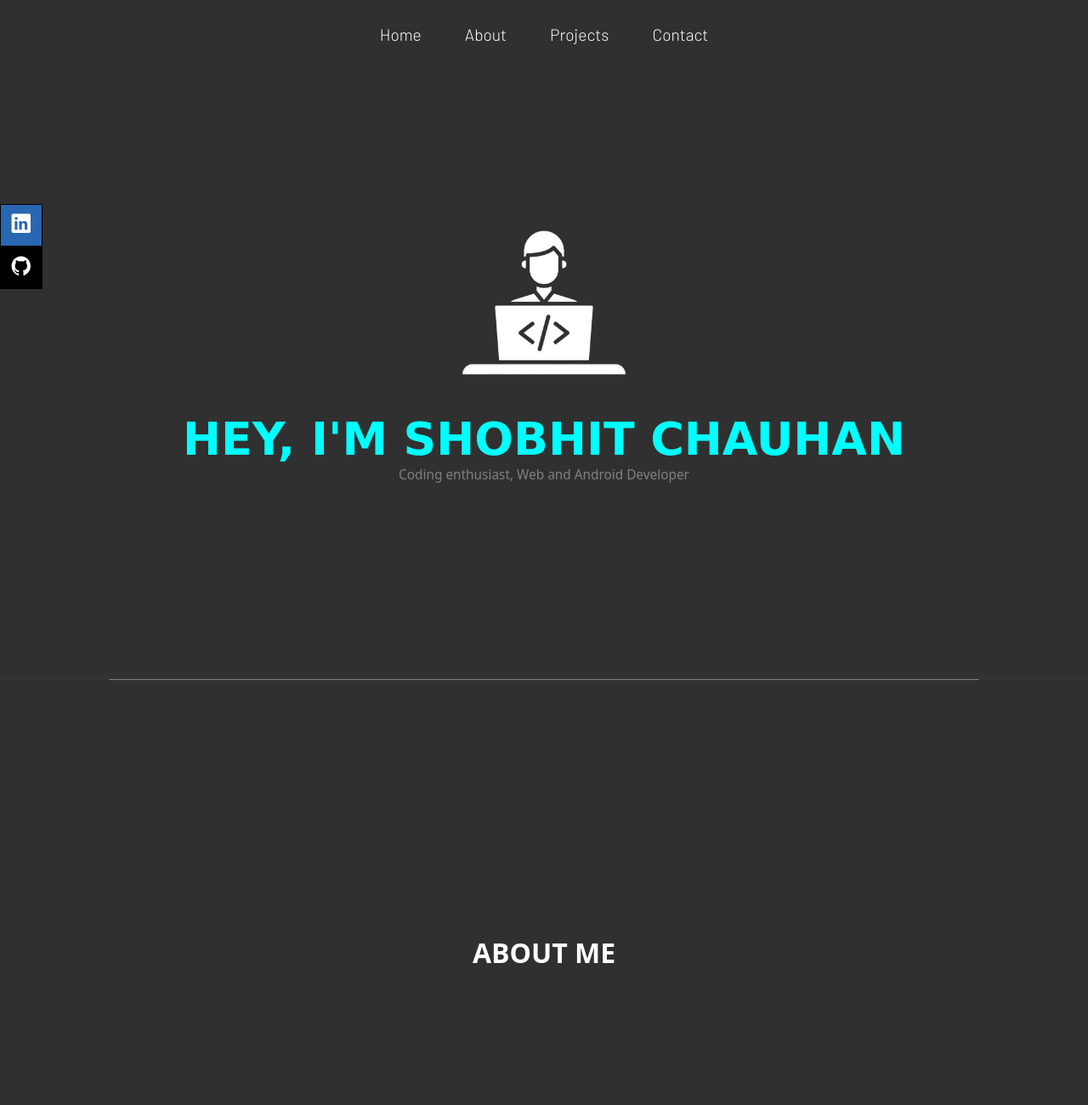
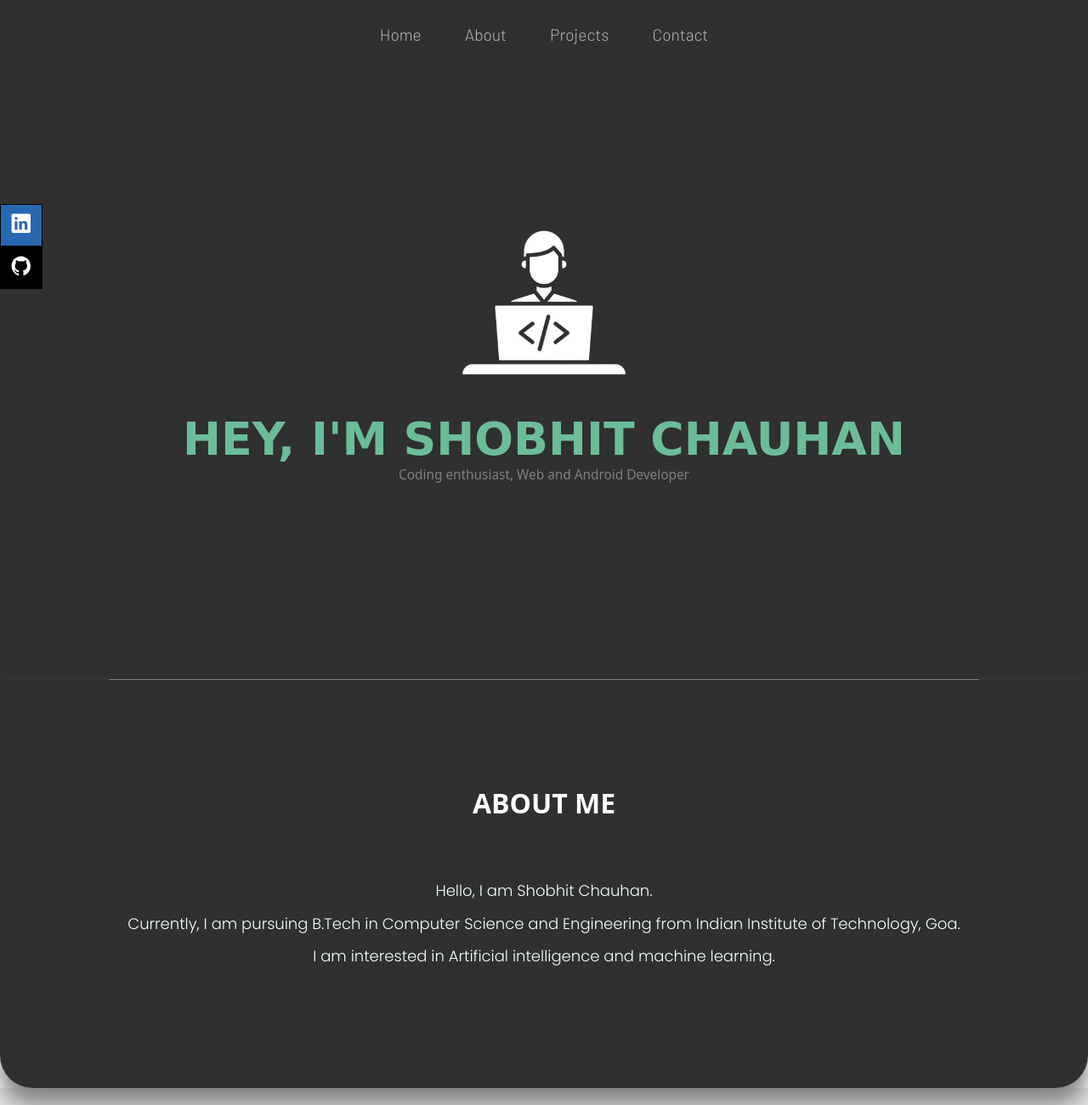
Before and after one commit to shobhitcs/profile, a plain HTML site: page index.html in a window 1280 px wide. Shown: the top 1300 px of the page at 85% size. Drawn offline with nearby package versions, Linux system fonts and the light colour scheme; a web font is replaced by a local one.

Commit message:
about added

```diff
--- a/index.html
+++ b/index.html
@@ -12,10 +12,10 @@
 <body>
     <nav class="">
         <div class="menu-list">
-            <a href="#home">Home</a>
-            <a href="#about">About</a>
-            <a href="#projects">Projects</a>
-            <a href="#contacts">Contact</a>
+            <a class="links" href="#home">Home</a>
+            <a class="links" href="#about">About</a>
+            <a class="links" href="#projects">Projects</a>
+            <a class="links" href="#contacts">Contact</a>
         </div>
     </nav>
     <div class="social">
@@ -24,17 +24,20 @@
     </div>
     <div class="foot-back"></div>
     <div class="body">
-        <div class="main bar" id="home">
+
+        <!-- tab class for link activation -->
+        <div class="main bar tab" id="home">
             <div class="logo-img"><img src="./images/dev2.png" alt="Logo"></div>
             <h1 class="init">HEY, I'M SHOBHIT CHAUHAN</h1>
-            <p class="info">Coding enthusiast, Web and Android Developer</p>
+            <p class="info init">Coding enthusiast, Web and Android Developer</p>
         </div>
-        <div class="data main" id="about">
-            <h2>ABOUT ME</h2>
+        <div class="data main tab" id="about">
+            <h2 class="init">ABOUT ME</h2>
+            <p class="myaboutinfo init">Hello, I am Shobhit Chauhan. <br>Currently, I am pursuing B.Tech in Computer Science and Engineering from Indian Institute of Technology, Goa. <br>I am interested in Artificial intelligence and machine learning.</p>
         </div>
         <div class="data1 main">
-            <h3>LANGUAGES</h3>
-            <div class="tileset">
+            <h3 class="init">LANGUAGES</h3>
+            <div class="tileset init">
                 <div class="tiles">
                     <img src="./images/c.png" alt="">
                 </div>
@@ -60,9 +63,9 @@
                 </div>
             </div>
         </div>
-        <div class="data2 main bar">
-            <h3>WEB DEVELOPMENT</h3>
-            <div class="tileset">
+        <div class="data2 main bar " id="projects">
+            <h3 class="init">WEB DEVELOPMENT</h3>
+            <div class="tileset init">
                 <div class="tiles">
                     <img src="./images/github-image.png" alt="">
                 </div>
@@ -80,9 +83,9 @@
                 </div>
             </div>
         </div>
-        <div class="data3 main" id="projects">
-            <h3>PROJECTS</h3>
-            <div class="proj">
+        <div class="data3 main tab" >
+            <h3 class="init">PROJECTS</h3>
+            <div class="proj init">
                 <div class="ltab"><img src="./images/proj1.png" alt=""></div>
                 <div class="rtab">
                     <h4>LIVCast</h4>
@@ -93,7 +96,7 @@
                 </div>
             </div>
         </div>
-        <div class="footer main" id="contacts">
+        <div class="footer main tab" id="contacts">
             <h3>GET IN TOUCH</h3>
             <div class="contact">
                 <a href="https://github.com/shobhitcs" target="_blank"><ion-icon name="logo-github"></ion-icon></a>
--- a/script.js
+++ b/script.js
@@ -1,13 +1,35 @@
+let tabs=document.querySelectorAll('.tab');
+let links=document.querySelectorAll('.links');
+let elements=document.querySelectorAll('.init');
+animate();
 window.addEventListener('scroll',animate);
 
 function animate(){
-     let elements=document.querySelectorAll('.init');
-        console.log(elements);
-     let windowheight=window.innerHeight;
-     let topoffset=elements[0].getBoundingClientRect().top;
-     let checkpoint=150;
+        let scrollheight=window.scrollY;
+        console.log(scrollheight);
 
-     if(topoffset<windowheight-checkpoint){
-        elements[0].classList.add('active');
-     }
+        let windowheight=window.innerHeight;
+        let heightperc=0.44*windowheight;
+        let checkpoint=100;
+        for(let i=0;i<elements.length;i++){
+            let topoffset=elements[i].getBoundingClientRect().top;
+
+            if(topoffset<windowheight-checkpoint){
+                elements[i].classList.add('active');
+            }
+
+        }
+        for(let j=0;j<tabs.length;j++){
+            let taboffset=tabs[j].getBoundingClientRect().top;
+            let tabbottomoffset=tabs[j].getBoundingClientRect().bottom;
+
+            if(taboffset<windowheight-heightperc && tabbottomoffset>windowheight-heightperc){
+                links[j].classList.add('linkactive');
+            }
+            else
+            if(links[j].classList.contains('linkactive')){
+                links[j].classList.remove('linkactive')
+            }
+
+        }
 }
--- a/style.css
+++ b/style.css
@@ -1,5 +1,4 @@
-@import url('https://fonts.googleapis.com/css2?family=Arima+Madurai:wght@800&family=Barlow:wght@300&family=Maven+Pro&family=Monda:wght@700&display=swap');
-* {
+@import url('https://fonts.googleapis.com/css2?family=Arima+Madurai:wght@800&family=Barlow:wght@300&family=Maven+Pro&family=Monda:wght@700&family=Poppins:wght@300&display=swap');* {
     margin: 0 0 0 0;
     box-sizing: border-box;
 }
@@ -84,12 +83,12 @@ nav a {
     text-decoration: none;
     padding: 0 2rem 0 2rem;
     font-size: 1.5rem;
-    color: white;
+    color:rgb(183, 183, 183);
     font-family: 'Barlow', sans-serif;
 }
 
 nav a:hover {
-    color: palevioletred;
+    color: rgb(172, 209, 172);
 }
 
 .main {
@@ -119,7 +118,7 @@ nav a:hover {
 }
 
 .main h1 {
-    color: aqua;
+    color: #6bbd99;
     /* font-family: 'Monda', sans-serif; */
     font-family: 'Arima Madurai', cursive;
 
@@ -152,16 +151,26 @@ body img {
     position: absolute;
     width: 100%;
     top: 100vh;
-    height: 80vh;
+    height: 60vh;
     border-bottom-left-radius: 3rem ;
     border-bottom-right-radius: 3rem ;
     box-shadow: 0rem 1.5rem 2rem gray;
+
 }
 
+.myaboutinfo{
+    color: azure;
+    font-family: 'Poppins', sans-serif;
+    font-size: large;
+    line-height: 3rem;
+    text-align: center;
+    padding: 3rem 0 3rem 0;
+}
 .data h2 {
     color: white;
     font-size: 2.5rem;
     padding: 2rem;
+    /* margin-top: 3rem; */
     font-family: system-ui, -apple-system, BlinkMacSystemFont, 'Segoe UI', Roboto, Oxygen, Ubuntu, Cantarell, 'Open Sans', 'Helvetica Neue', sans-serif;
 }
 
@@ -175,7 +184,7 @@ body img {
 .data1 {
     position: absolute;
     width: 100%;
-    top: 180vh;
+    top: 160vh;
     height: 50vh;
     background-color: rgb(228, 228, 228);
     justify-content: flex-start;
@@ -189,7 +198,7 @@ body img {
 .data2 {
     position: absolute;
     width: 100%;
-    top: 230vh;
+    top: 210vh;
     height: 40vh;
     background-color: #303030;
     padding: 1rem 0 2rem 0;
@@ -204,7 +213,7 @@ body img {
 .data3 {
     position: absolute;
     width: 100%;
-    top: 270vh;
+    top: 250vh;
     height: 90vh;
     background-color: #303030;
     justify-content: flex-start;
@@ -276,7 +285,7 @@ body img {
 .footer {
     position: absolute;
     width: 100%;
-    top: 360vh;
+    top: 340vh;
     height: 45vh;
     background-color: rgb(30, 28, 28);
 }
@@ -340,3 +349,23 @@ body img {
     width: 100%;
     height: 100%;
 }
+
+
+
+
+
+
+/* animations */
+.init{
+    position: relative;
+    transform: translateY(50px);
+    opacity: 0;
+    transition: all 1.5s ease;
+}
+.init.active{
+    transform: translateY(0px);
+    opacity: 1;
+}
+.linkactive{
+    color: #1fc5a8 ;
+}
```
